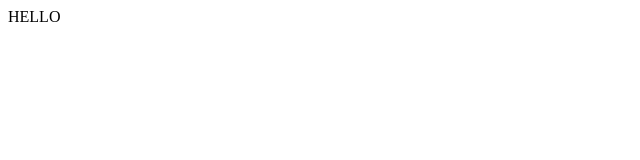
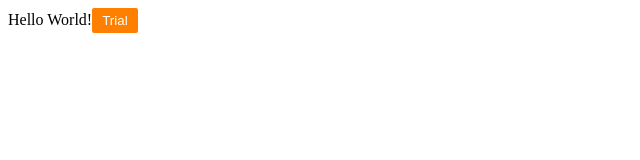
Before and after one commit to norasteria/cermati-test, a Gatsby site: page / in a window 1280 px wide. Shown: the whole page, without its empty margins (0-640 px from the left). Built offline with nearby package versions, Linux system fonts and the light colour scheme; Gatsby itself is replaced by a stand-in of ours.

Commit message:
Create dummy index page file

```diff
--- a/src/pages/index.tsx
+++ b/src/pages/index.tsx
@@ -1,8 +1,15 @@
-import React from "react"
-import { PageProps } from "gatsby"
+import React from "react";
+import { PageProps } from "gatsby";
+
+import Button from "../components/Button";
 
 const IndexPage: React.FC<PageProps> = () => {
-    return <div>HELLO</div>
-}
+    return (
+        <div>
+            Hello World!
+            <Button styleType="orange">Trial</Button>
+        </div>
+    );
+};
 
-export default IndexPage
+export default IndexPage;
```
